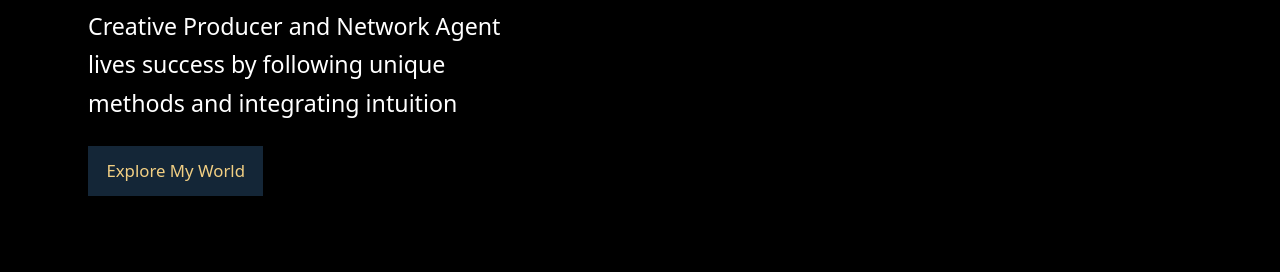
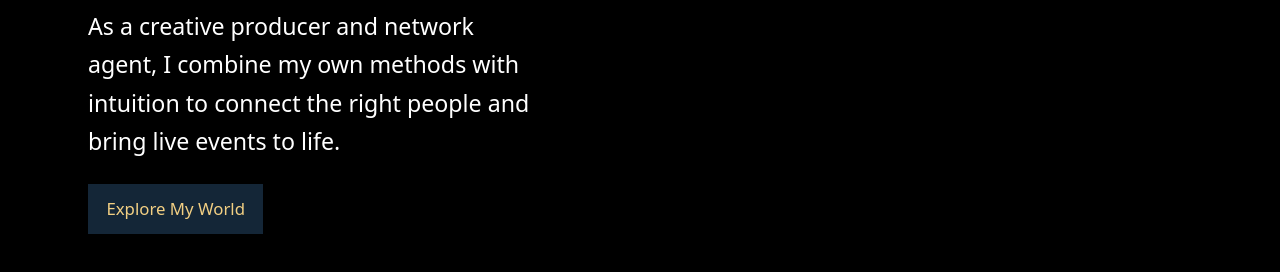
Before and after one commit to LukasThemm/lukas-themm-website, a plain HTML site: page index.html in a window 1280 px wide. Shown: the part 818-1090 px from the top of the page. Drawn offline with Linux system fonts and the light colour scheme.

Commit message:
Add files via upload

```diff
--- a/index.html
+++ b/index.html
@@ -27,7 +27,7 @@ input,textarea,button{background:#101820;color:var(--ink);border:1px solid var(-
 <span role="img" aria-label="A hiker with outstretched arms on a rocky mountain ledge"></span>
 <span role="img" aria-label="A black-and-white mirror portrait"></span>
 </figure>
-<div class="hero"><div class="wrap"><h1>Lukas Themm</h1><p>Creative Producer and Network Agent lives success by following unique methods and integrating intuition</p><a class="button" href="work.html">Explore My World</a></div></div>
+<div class="hero"><div class="wrap"><h1>Lukas Themm</h1><p>As a creative producer and network agent, I combine my own methods with intuition to connect the right people and bring live events to life.</p><a class="button" href="work.html">Explore My World</a></div></div>
 <div class="wrap">
 <section id="vision"><h2>Vision &amp; Philosophy</h2><div class="note"><p>Let There Be Light. I create experiences that change how people feel in a space and give them a moment of wonder to share.</p><a class="learn-more" href="vision.html" aria-label="Learn more about Vision and Philosophy">Learn more &rarr;</a></div></section>
 <section id="work"><h2>Creative Producer &amp; References</h2><div class="note"><p>I develop concepts for live events and immersive experiences. I’m drawn to projects that bring artists, production teams, and partners together to create something visitors will remember long after they leave.</p><a class="learn-more" href="work.html" aria-label="Learn more about Creative Producer and References">Learn more &rarr;</a></div></section>
```
